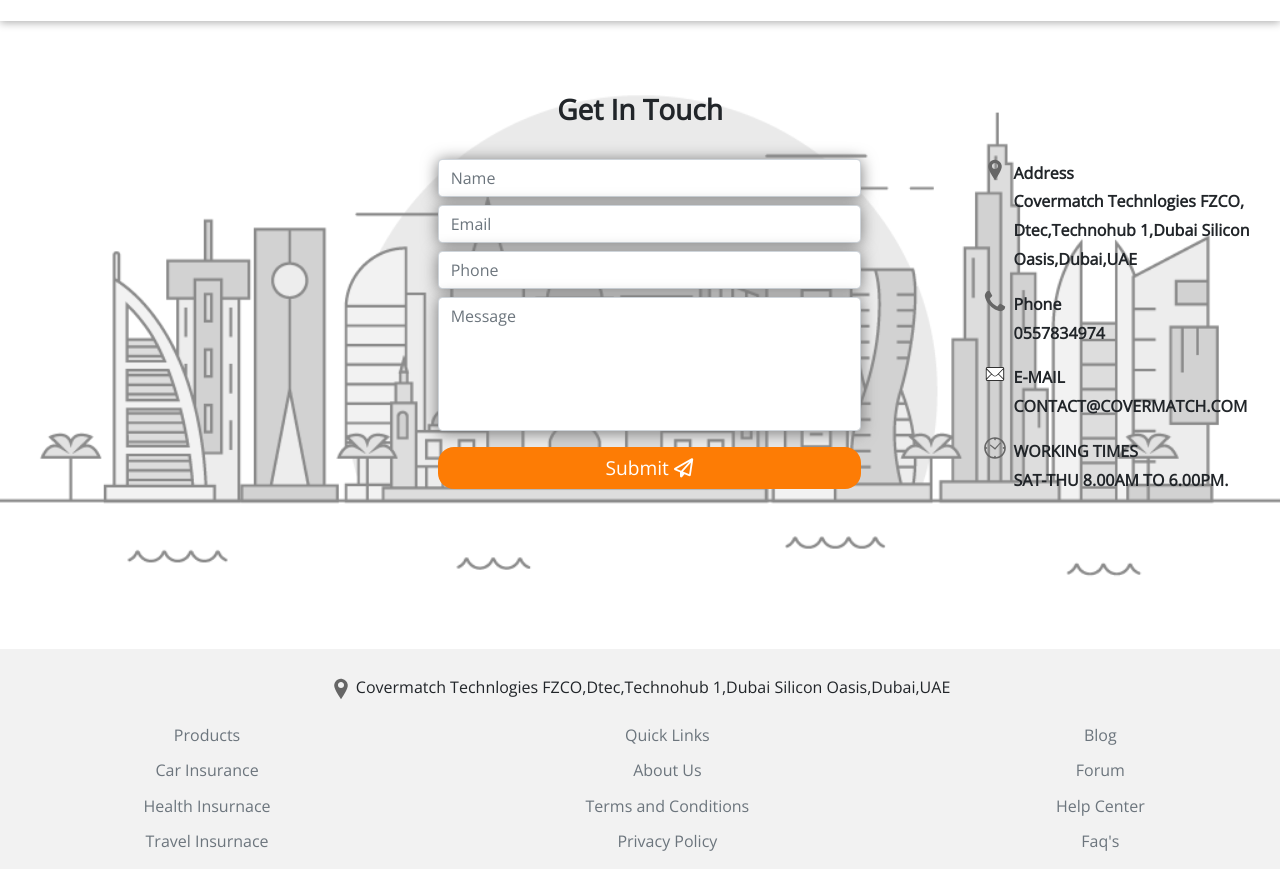
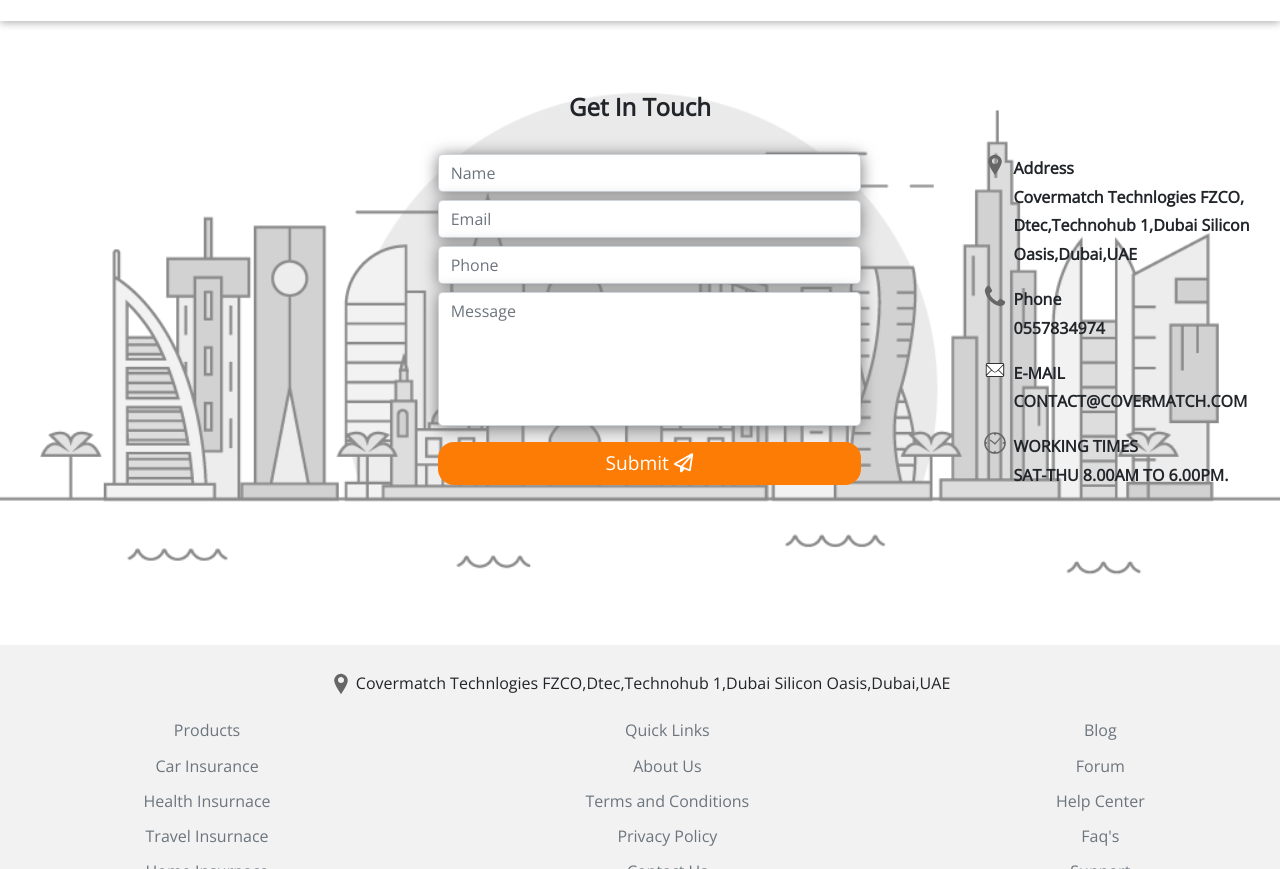
Before and after one commit to hafizraheel/cover-match-front-end, a plain HTML site: page home.html in a window 1280 px wide. Shown: the part 3365-4234 px from the top of the page. Drawn offline with nearby package versions, Linux system fonts and the light colour scheme.

Commit message:
fixed form

```diff
--- a/home.html
+++ b/home.html
@@ -453,7 +453,7 @@
 
     <!-- Section-Form-Start -->
     <section class="section-form py-5">
-      <div class="h3 font-weight-bold py-4 text-center">Get In Touch</div>
+      <div class="h4 font-weight-bold py-4 text-center">Get In Touch</div>
       <div class="row justify-content-end pb-md-5">
         <div class="col-xl-5 col-md-6 px-5 px-md-3 text-center">
           <form>
```
Also changed, not shown: about.html (+1 -1 lines), contact.html (+1 -1 lines), privacy.html (+1 -1 lines), services-bike-insurance.html (+1 -1 lines), services-car-insurance.html (+1 -1 lines), services-health-insurance.html (+1 -1 lines), services-home-insurance.html (+1 -1 lines), services-life-insurance.html (+1 -1 lines), services-travel-insurance.html (+1 -2 lines), services-yacht-insurance.html (+2 -1 lines), terms.html (+1 -1 lines).
